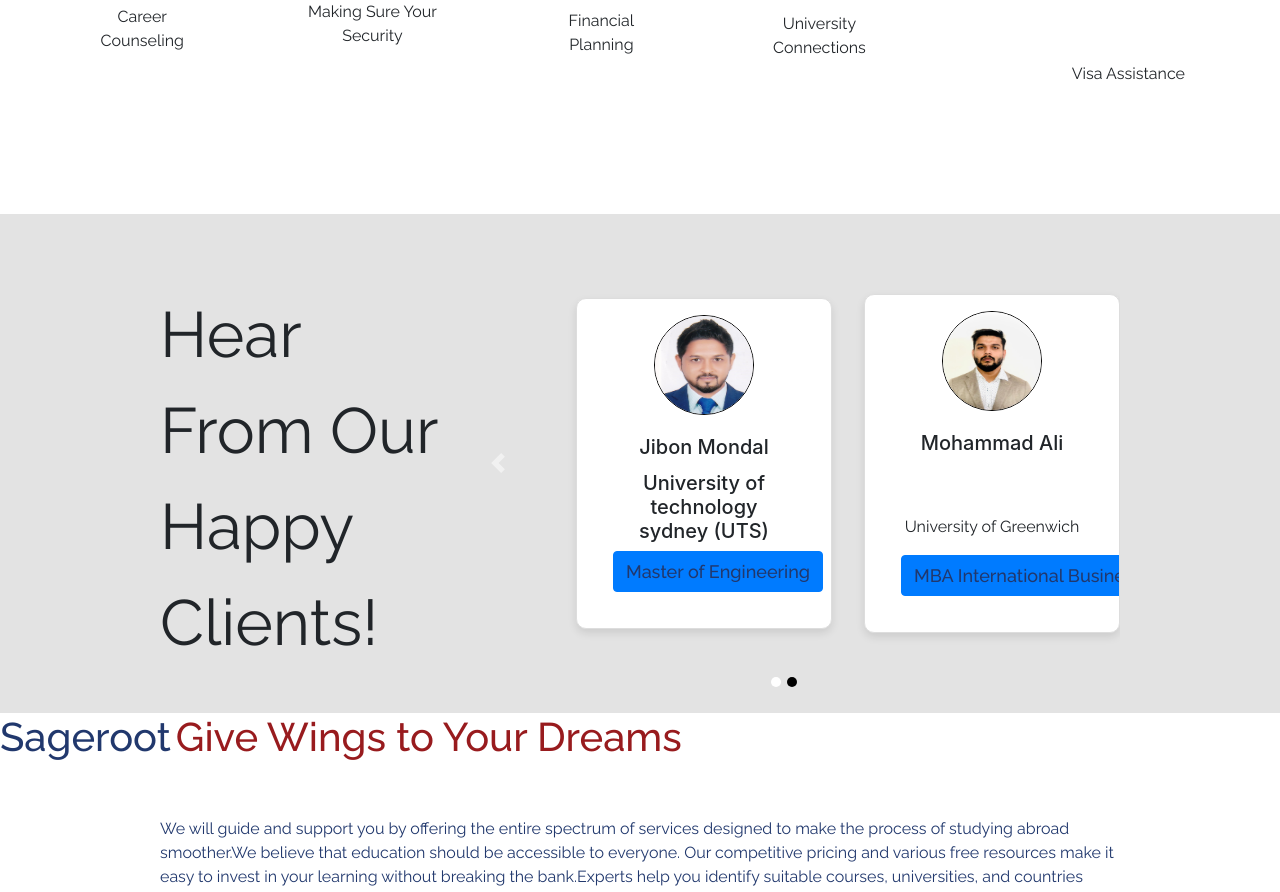
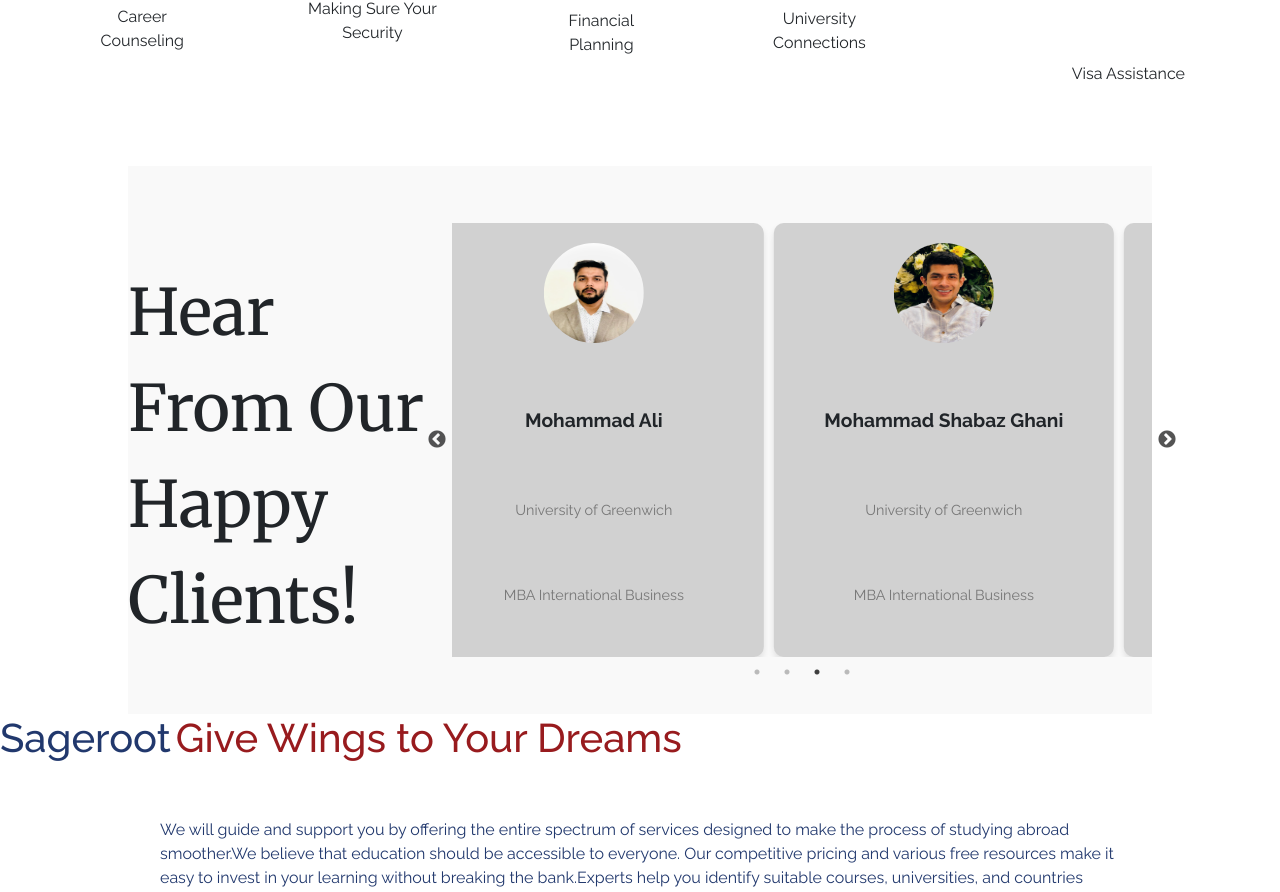
Before and after one commit to UshreeDas/sageroot, a React (Create React App) app: page / in a window 1280 px wide. Shown: the part 2032-2924 px from the top of the page. Built offline with nearby package versions, Linux system fonts and the light colour scheme; a web font is replaced by a local one.

Commit message:
created testimonial part

```diff
--- a/package.json
+++ b/package.json
@@ -15,6 +15,8 @@
     "react-owl-carousel": "^2.3.3",
     "react-router-dom": "^6.26.2",
     "react-scripts": "^5.0.1",
+    "react-slick": "^0.30.2",
+    "slick-carousel": "^1.8.1",
     "sweetalert2": "^11.14.1",
     "web-vitals": "^2.1.4"
   },
--- a/src/App.js
+++ b/src/App.js
@@ -4,6 +4,7 @@ import NavBar from "./Components/Navbar/NavBar";
 import Main from "./Components/MainPage/Main";
 import University from "./Components/University/University";
 import Footer from "./Components/Footer/footer";
+
 
 
 
@@ -18,10 +19,7 @@ function App() {
                     <Route path="/" element={<Main/>}/>
                     <Route path="/university" element={<University/>}/>
                 </Routes>
-
                 <Footer/>
-
-
             </div>
         </Router>
     );
--- a/src/Components/Feedback/feedback.css
+++ /dev/null
@@ -1,67 +0,0 @@
-.testimonial{
-    background-color: rgb(227, 227, 227);
-}
-.feedback{
-    display: flex;
-    flex-direction: row;
-    justify-content: center;
-    align-items: center;
-    margin-left: 10rem;
-    margin-right: 10rem;
-}
-.client-feedback{
-    font-size: 4rem;
-
-}
-.data-list{
-    display: flex;
-    flex-direction: row;
-    justify-content: center;
-    align-items: center;
-   gap: 2rem;
-   padding-bottom: 5rem;
-   padding-top: 5rem;
-   margin-left: 8rem;
-
-}
-.card-img-top{
-    height: 100px;
-    width: 100px;
-    border-radius: 50%;
- border: 1px solid black;
-
-}
-.data{
-    display: flex;
-    flex-direction: column;
-    justify-content: center;
-    align-items: center;
-}
-.client-img{
-    justify-content: center;
-}
-
-.carousel-indicators li{
-    background-color: #000;
-    border-radius: 50%;
-    width: 10px;
-    height: 10px;
-}
-
-
-/* .carousel-control-prev-icon{
-    background-color: #000;
-    color: #000;
-    border-radius: 50%;
-   height: 30px;
-   width: 30px;
-}
-.carousel-control-next{
-    background-color: #000;
-    color: #000;
-    border-radius: 50%;
-   height: 30px;
-   width: 30px;
-   margin-top: 15rem;
-
-} */
--- a/src/Components/Feedback/feedback.jsx
+++ /dev/null
@@ -1,118 +0,0 @@
-import React from "react";
-import "./feedback.css";
-
-
-function Feedback() {
-    return (
-      <div className="testimonial">
-        <div className="feedback">
-
-<div className="review">
-
-<p className="client-feedback">
-Hear From Our Happy Clients!
-</p>
-
-
-</div>
-
-          <div className="client">
-           <div id="carouselExampleIndicators" className="carousel slide" data-ride="carousel">
-  <ol class="carousel-indicators">
-    <li data-target="#carouselExampleIndicators" data-slide-to="0" class="active"></li>
-    <li data-target="#carouselExampleIndicators" data-slide-to="1"></li>
-    {/* <li data-target="#carouselExampleIndicators" data-slide-to="2"></li> */}
-  </ol>
-  <div class="carousel-inner">
-    <div class="carousel-item active">
-        <div className="data-list">
-            <div className="data">
-            <div class="card" >
-             <div className="client-img">
-  <img class="card-img-top" src="./jibon mondal.jpg" alt="Card image cap"/>
-  </div>
-  <div class="card-body">
-    <h5 class="card-title">Jibon Mondal</h5>
-    <h5 class="card-text">University of technology sydney (UTS)</h5>
-    <a href="#" class="btn btn-primary">Master of Engineering</a>
-  </div>
-</div>
-
-            </div>
-            <div className="data">
-            <div class="card" >
-            <div className="client-img">
-  <img class="card-img-top" src="./mohammad ali.jpg" alt="Card image cap"/>
-  </div>
-  <div class="card-body">
-    <h5 class="card-title">Mohammad Ali
-    </h5>
-    <p class="card-text">University of Greenwich
-    </p>
-    <a href="#" class="btn btn-primary">MBA International Business
-    </a>
-  </div>
-</div>
-
-
-            </div>
-        </div>
-
-    </div>
-    <div class="carousel-item">
-    <div className="data-list">
-            <div className="data">
-            <div class="card" >
-            <div className="client-img">
-  <img class="card-img-top" src="./mohammad shabaz ghani.jpg" alt="Card image cap"/>
-  </div>
-  <div class="card-body">
-    <h5 class="card-title">Mohammad Shabaz Ghani
-    </h5>
-    <p class="card-text">University of Greenwich
-    </p>
-    <a href="#" class="btn btn-primary">MBA International Business
-    </a>
-  </div>
-</div>
-
-            </div>
-            <div className="data">
-            <div class="card" >
-            <div className="client-img">
-  <img class="card-img-top" src="./chandrakanth kammari .jpg" alt="Card image cap"/>
-  </div>
-  <div class="card-body">
-    <h5 class="card-title">Chandrakanth Kammari
-    </h5>
-    <p class="card-text">University of Greenwich
-    </p>
-    <a href="#" class="btn btn-primary">MSc pharmaceutical sciences
-    </a>
-  </div>
-</div>
-
-
-
-            </div>
-        </div>
-    </div>
-
-  </div>
-  <a className="carousel-control-prev" href="#carouselExampleIndicators" role="button" data-slide="prev" >
-    <span className="carousel-control-prev-icon" aria-hidden="true"></span>
-    <span className="sr-only">Previous</span>
-  </a>
-  <a className="carousel-control-next" href="#carouselExampleIndicators" role="button" data-slide="next">
-    <span className="carousel-control-next-icon" aria-hidden="true"></span>
-    <span className="sr-only">Next</span>
-  </a>
-</div>
-</div>
-           </div>
-           </div>
-
-    )
-}
-
-export default Feedback;
--- a/src/Components/MainPage/Main.jsx
+++ b/src/Components/MainPage/Main.jsx
@@ -3,8 +3,8 @@ import "./MainPage.css";
 import University from "../University/University";
 import Why from "../Why-choose/why-choose";
 import About from "../About-us/about-us";
-import Feedback from "../Feedback/feedback";
 
+import Testimonial from "../Testimonials/testimonial";
 function Main() {
     return (
         <div>
@@ -28,7 +28,8 @@ function Main() {
             </div>
             <University/>
             <Why/>
-            <Feedback/>
+
+            <Testimonial/>
             <About/>
         </div>
     )
--- a/src/Components/Testimonials/testimonial.css
+++ b/src/Components/Testimonials/testimonial.css
@@ -1,26 +1,80 @@
-
-.image-wrapper {
+.testimonial-feedback{
   display: flex;
+  flex-direction: row;
+  margin-left: 8rem;
+  margin-right: 8rem;
   justify-content: center;
   align-items: center;
-  margin-bottom: 1rem;
+}
+
+.client-feedback{
+  font-size: 4rem;
+  font-weight: 20rem;
+  font-family: "Merriweather", serif;
+
+}
+
+.testimonial-feedback {
+  padding: 50px 0;
+  background-color: #f9f9f9;
+}
+
+.testimonial-data {
+  max-width: 700px;
+  margin: auto;
+}
+
+.testimonial-card {
+  text-align: center;
+  background-color: #d1d1d1;
+  padding: 20px;
+  border-radius: 10px;
+  box-shadow: 0 4px 6px rgba(0, 0, 0, 0.1);
+
+}
+
+.client-img {
+  width: 100px;
+  height: 100px;
+  border-radius: 50%;
+
+
+}
+
+.testimonial-info {
+  padding: 15px;
+}
+
+.name-client {
+  font-weight: bold;
+  font-size: 1.2rem;
+}
+
+.name-university, .name-course {
+  font-size: 0.9rem;
+  color: #777;
+}
+
+.slick-prev:hover, .slick-next:hover {
+  color: #0056b3;
+}
+
+/* .slick-prev:before, .slick-next:before {
+  font-family: "Font Awesome 5 Free";
+  font-weight: 900;
+} */
+
+.slick-prev:before {
+  color: #1b1b1c;
+
+
+}
+
+.slick-next:before {
+  color: #1b1b1c;
 }
 
 
-
-@media screen and (min-width: 576px) {
-  .carousel-inner{
-    display: flex;
-  }
-  .carousel-inner{
-    display: block;
-    margin-right: 0;
-    flex: 0 0 calc(100%/3);
-  }
-  }
-  .carousel-inner{
-   padding: 1rem;
-  }
-  .card{
-    margin: 0 .5rem;
-  }
+.slick-slider .slick-slide {
+  padding: 0 5px;
+}
--- a/src/Components/Testimonials/testimonial.jsx
+++ b/src/Components/Testimonials/testimonial.jsx
@@ -1,67 +1,81 @@
 import React from "react";
+import Slider from "react-slick";
+import "slick-carousel/slick/slick.css";
+import "slick-carousel/slick/slick-theme.css";
 import "./testimonial.css";
 
 
 function Testimonial() {
+
+    const settings = {
+        dots: true,
+        infinite: true,
+        speed: 500,
+        slidesToShow: 2,
+        slidesToScroll: 1,
+        autoplay: true,
+    autoplaySpeed: 3000,
+      };
     return (
-        <div className="testimonial">
+        <div className="testimonial-feedback">
 
-<div id="carouselExampleControls" class="carousel slide" data-ride="carousel">
-  <div className="carousel-inner">
-    <div class="carousel-item active">
-    <div class="card" >
-  <img src="https://upload.wikimedia.org/wikipedia/commons/thumb/4/4e/Bridal_pink_-_morwell_rose_garden.jpg/640px-Bridal_pink_-_morwell_rose_garden.jpg" class="card-img-top" alt="..."/>
-  <div class="card-body">
-    <h5 class="card-title">Card title</h5>
-    <p class="card-text">Some quick example text to build on the card title and make up the bulk of the card's content.</p>
-    <a href="#" class="btn btn-primary">Go somewhere</a>
-  </div>
+<div className="taxt">
+<p className="client-feedback">
+Hear From Our Happy Clients!
+</p>
 </div>
-    </div>
-    <div class="carousel-item">
-    <div class="card" >
-  <img src="https://upload.wikimedia.org/wikipedia/commons/thumb/4/4e/Bridal_pink_-_morwell_rose_garden.jpg/640px-Bridal_pink_-_morwell_rose_garden.jpg" class="card-img-top" alt="..."/>
-  <div class="card-body">
-    <h5 class="card-title">Card title</h5>
-    <p class="card-text">Some quick example text to build on the card title and make up the bulk of the card's content.</p>
-    <a href="#" class="btn btn-primary">Go somewhere</a>
-  </div>
+
+            <div className="testimonial-data">
+            <Slider {...settings}>
+{data.map((d) => (
+    <div className="testimonial-card">
+<div className="testimonial-img">
+<center>
+<img src={d.image} alt="client" className="client-img"/>
+</center>
 </div>
-    </div>
-    <div class="carousel-item">
-    <div class="card" >
-  <img src="https://upload.wikimedia.org/wikipedia/commons/thumb/4/4e/Bridal_pink_-_morwell_rose_garden.jpg/640px-Bridal_pink_-_morwell_rose_garden.jpg" class="card-img-top" alt="..."/>
-  <div class="card-body">
-    <h5 class="card-title">Card title</h5>
-    <p class="card-text">Some quick example text to build on the card title and make up the bulk of the card's content.</p>
-    <a href="#" class="btn btn-primary">Go somewhere</a>
-  </div>
-</div>
-    </div>
-    <div class="carousel-item">
-    <div class="card" >
-  <img src="https://upload.wikimedia.org/wikipedia/commons/thumb/4/4e/Bridal_pink_-_morwell_rose_garden.jpg/640px-Bridal_pink_-_morwell_rose_garden.jpg" class="card-img-top" alt="..."/>
-  <div class="card-body">
-    <h5 class="card-title">Card title</h5>
-    <p class="card-text">Some quick example text to build on the card title and make up the bulk of the card's content.</p>
-    <a href="#" class="btn btn-primary">Go somewhere</a>
-  </div>
-</div>
-    </div>
-  </div>
-  <a class="carousel-control-prev" href="#carouselExampleControls" role="button" data-slide="prev">
-    <span class="carousel-control-prev-icon" aria-hidden="true"></span>
-    <span class="sr-only">Previous</span>
-  </a>
-  <a class="carousel-control-next" href="#carouselExampleControls" role="button" data-slide="next">
-    <span class="carousel-control-next-icon" aria-hidden="true"></span>
-    <span class="sr-only">Next</span>
-  </a>
+<div className="testimonial-info">
+<p className="name-client">{d.name} </p>
+<p className="name-university">{d.university} </p>
+<p className="name-course">{d.course} </p>
 </div>
 </div>
-
-
-)
+        ))}
+  </Slider>
+</div>
+</div>
+);
 }
 
+const data = [
+    {
+        name: "Jibon Mondal",
+        university: "University of technology sydney (UTS)",
+        course: "Master of Engineering",
+        image: "./jibon mondal.jpg",
+        review: "I am very happy with the service provided by the team. They helped me to get into the university of my choice and I am very grateful for that.",
+    },
+    {
+        name: "Mohammad Ali",
+        university: "University of Greenwich",
+        course: "MBA International Business",
+        image: "./mohammad ali.jpg",
+         review: "I am very happy with the service provided by the team. They helped me to get into the university of my choice and I am very grateful for that.",
+    },
+    {
+        name: "Mohammad Shabaz Ghani",
+        university: "University of Greenwich",
+        course: "MBA International Business",
+        image: "./mohammad shabaz ghani.jpg",
+         review: "I am very happy with the service provided by the team. They helped me to get into the university of my choice and I am very grateful for that.",
+    },
+    {
+        name: "Chandrakanth Kammari",
+        university: "University of Greenwich",
+        course: "MSc Pharmaceutical Sciences",
+        image: "./chandrakanth kammari .jpg",
+         review: "I am very happy with the service provided by the team. They helped me to get into the university of my choice and I am very grateful for that.",
+    }
+]
+
 export default Testimonial;
--- a/src/Components/Why-choose/why-choose.css
+++ b/src/Components/Why-choose/why-choose.css
@@ -9,7 +9,7 @@
     align-items: center;
     gap: 80px;
     padding-top: 3rem;
-    padding-bottom: 3rem;
+
 }
 
 .img-one, .img-two, .img-three, .img-four, .img-five {
@@ -21,7 +21,7 @@
 .img-two {
     width: 50%;
     padding-left: 40px;
-    padding-bottom: 13px;
+    padding-bottom: 8px;
 }
 
 .img-three {
@@ -39,7 +39,7 @@
 .img-five {
     width: 85%;
     padding-left: 8px;
-    padding-bottom: 20px;
+    padding-bottom: 10px;
 }
 
 .tag {
```
Also changed, not shown: public/index.html (+14 -6 lines), 1 other file (tests, documents, lock files or other folders).
